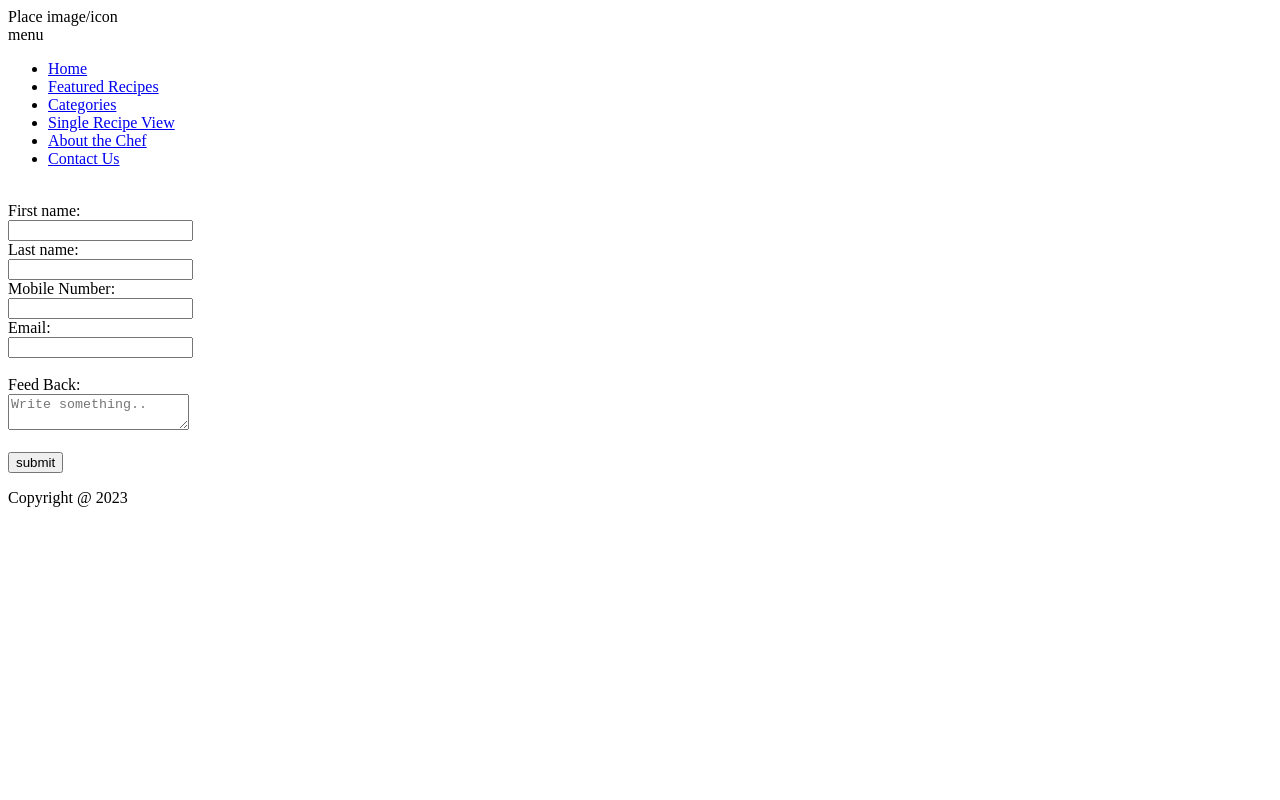
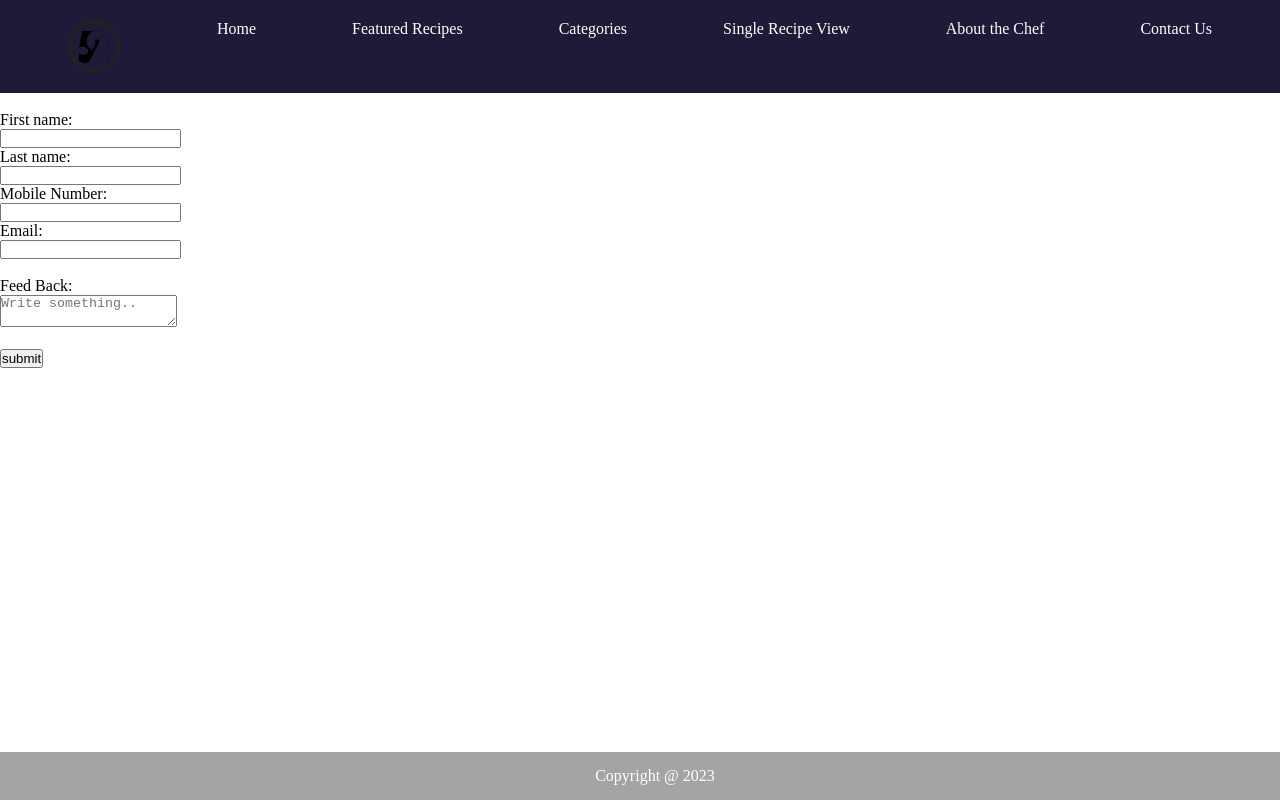
Before and after one commit to moreenChebet/Recipe-blog, a plain HTML site: page Contact.html in a window 1280 px wide. Drawn offline with Linux system fonts and the light colour scheme; files that its build step writes are made by us from their sources.

Commit message:
footer & navbar styling

```diff
--- a/About the Chef.html
+++ b/About the Chef.html
@@ -3,8 +3,8 @@
 <head>
     <meta charset="UTF-8">
     <meta name="viewport" content="width=device-width, initial-scale=1.0">
-    <link rel="stylesheet" href="About the Chef.css">
-    <link rel="icon" href="Assets/art1.png"> Place image/icon
+    <link rel="stylesheet" href="Styles/About the chef.css">
+    <link rel="icon" href="Assets/logo.png">
     <title>About the chef</title>
 </head>
 <body>
@@ -15,6 +15,7 @@
             menu
         </div>
         <ul class="menu">
+            <img src="Assets/logo.png" alt="">
             <li><a href="index.html">Home</a></li>
             <li><a href="Featured Recipes.html">Featured Recipes</a></li>
             <li><a href="Categories.html">Categories</a></li>
--- a/Contact.html
+++ b/Contact.html
@@ -3,8 +3,8 @@
 <head>
     <meta charset="UTF-8">
     <meta name="viewport" content="width=device-width, initial-scale=1.0">
-    <link rel="stylesheet" href="Contact.css">
-    <link rel="icon" href="Assets/art1.png"> Place image/icon
+    <link rel="stylesheet" href="Styles/Contact.css">
+    <link rel="icon" href="Assets/logo.png">
     <title>Contact Us</title>
 </head>
 <body>
@@ -15,6 +15,7 @@
             menu
         </div>
         <ul class="menu">
+            <img src="Assets/logo.png" alt="">
             <li><a href="index.html">Home</a></li>
             <li><a href="Featured Recipes.html">Featured Recipes</a></li>
             <li><a href="Categories.html">Categories</a></li>
--- a/Styles/About the chef.css
+++ b/Styles/About the chef.css
@@ -0,0 +1,45 @@
+*{
+    margin: 0%;
+    padding: 0%;
+}
+
+/* nav menu */
+nav{
+  background-color: #1F1A38;
+  color: white;
+  padding: 10px;
+  text-align: center;
+}
+
+/* don't display menu */
+.menu-icon{
+  display: none;
+}
+
+/* menu styling */
+.menu{
+  list-style-type: none;
+  display: flex;
+  justify-content: space-around;
+  padding: 10px;
+}
+
+.menu a{
+  text-decoration: none;
+  color: white;
+}
+
+
+
+
+
+/* Styling the footer */
+footer {
+  background-color: #A3A5A4;
+  padding: 15px;
+  text-align: center;
+  color: white;
+  position: fixed;
+  bottom: 0;
+  width: 100%;
+}
--- a/Styles/Categories.css
+++ b/Styles/Categories.css
@@ -0,0 +1,45 @@
+*{
+    margin: 0%;
+    padding: 0%;
+}
+
+/* nav menu */
+nav{
+  background-color: #1F1A38;
+  color: white;
+  padding: 10px;
+  text-align: center;
+}
+
+/* don't display menu */
+.menu-icon{
+  display: none;
+}
+
+/* menu styling */
+.menu{
+  list-style-type: none;
+  display: flex;
+  justify-content: space-around;
+  padding: 10px;
+}
+
+.menu a{
+  text-decoration: none;
+  color: white;
+}
+
+
+
+
+
+/* Styling the footer */
+footer {
+  background-color: #A3A5A4;
+  padding: 15px;
+  text-align: center;
+  color: white;
+  position: fixed;
+  bottom: 0;
+  width: 100%;
+}
--- a/Styles/Contact.css
+++ b/Styles/Contact.css
@@ -0,0 +1,45 @@
+*{
+    margin: 0%;
+    padding: 0%;
+}
+
+/* nav menu */
+nav{
+  background-color: #1F1A38;
+  color: white;
+  padding: 10px;
+  text-align: center;
+}
+
+/* don't display menu */
+.menu-icon{
+  display: none;
+}
+
+/* menu styling */
+.menu{
+  list-style-type: none;
+  display: flex;
+  justify-content: space-around;
+  padding: 10px;
+}
+
+.menu a{
+  text-decoration: none;
+  color: white;
+}
+
+
+
+
+
+/* Styling the footer */
+footer {
+  background-color: #A3A5A4;
+  padding: 15px;
+  text-align: center;
+  color: white;
+  position: fixed;
+  bottom: 0;
+  width: 100%;
+}
--- a/Styles/Single Recipe View.css
+++ b/Styles/Single Recipe View.css
@@ -28,3 +28,18 @@ nav{
 text-decoration: none;
 color: white;
 }
+
+
+
+
+
+/* Styling the footer */
+footer {
+background-color: #A3A5A4;
+padding: 15px;
+text-align: center;
+color: white;
+position: fixed;
+bottom: 0;
+width: 100%;
+}
```
Also changed, not shown: Categories.html (+3 -2 lines), Featured Recipes.html (+1 -0 lines), Single Recipe View.html (+3 -2 lines). Lines whose indentation alone changed are shown as unchanged.
